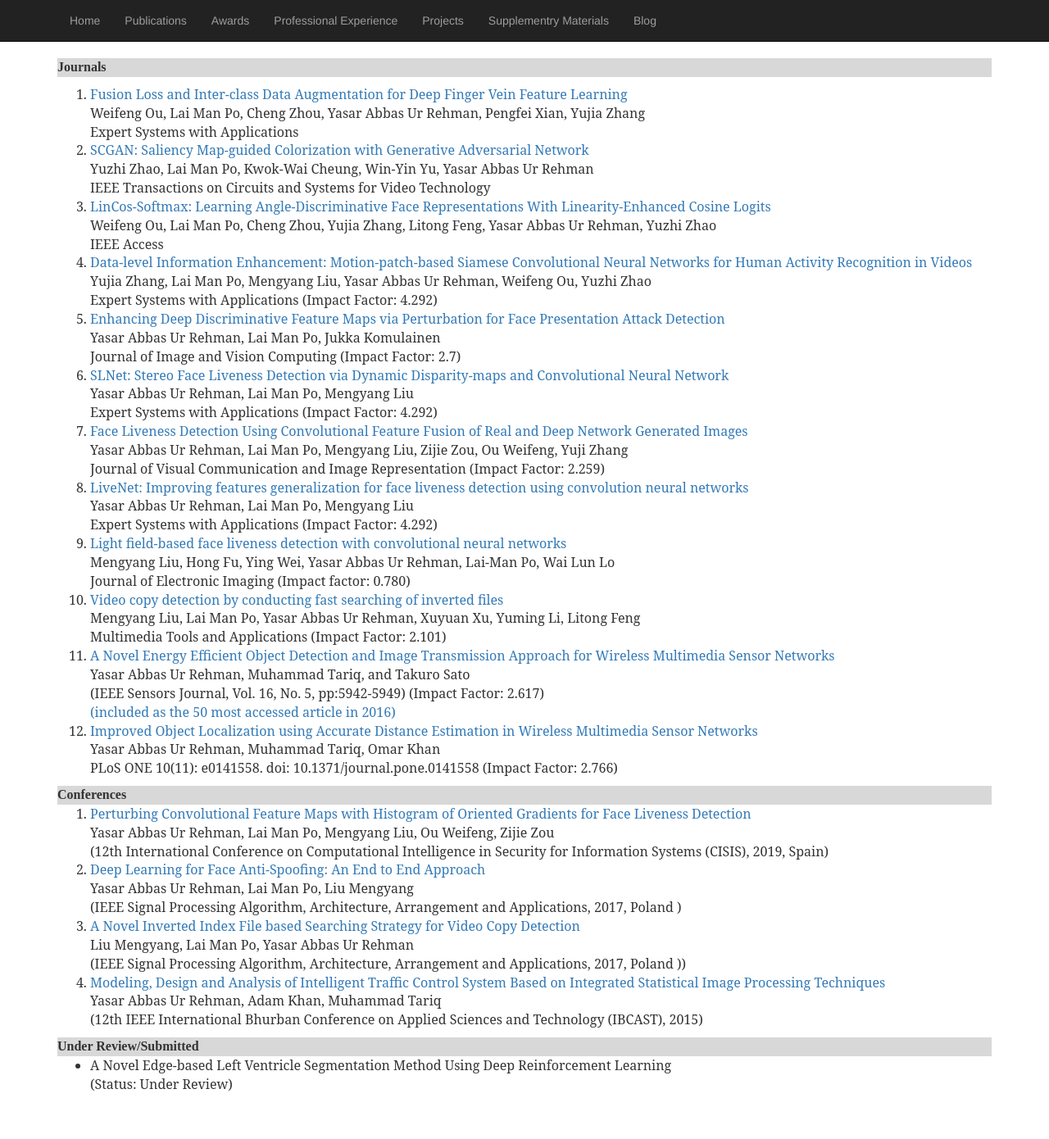
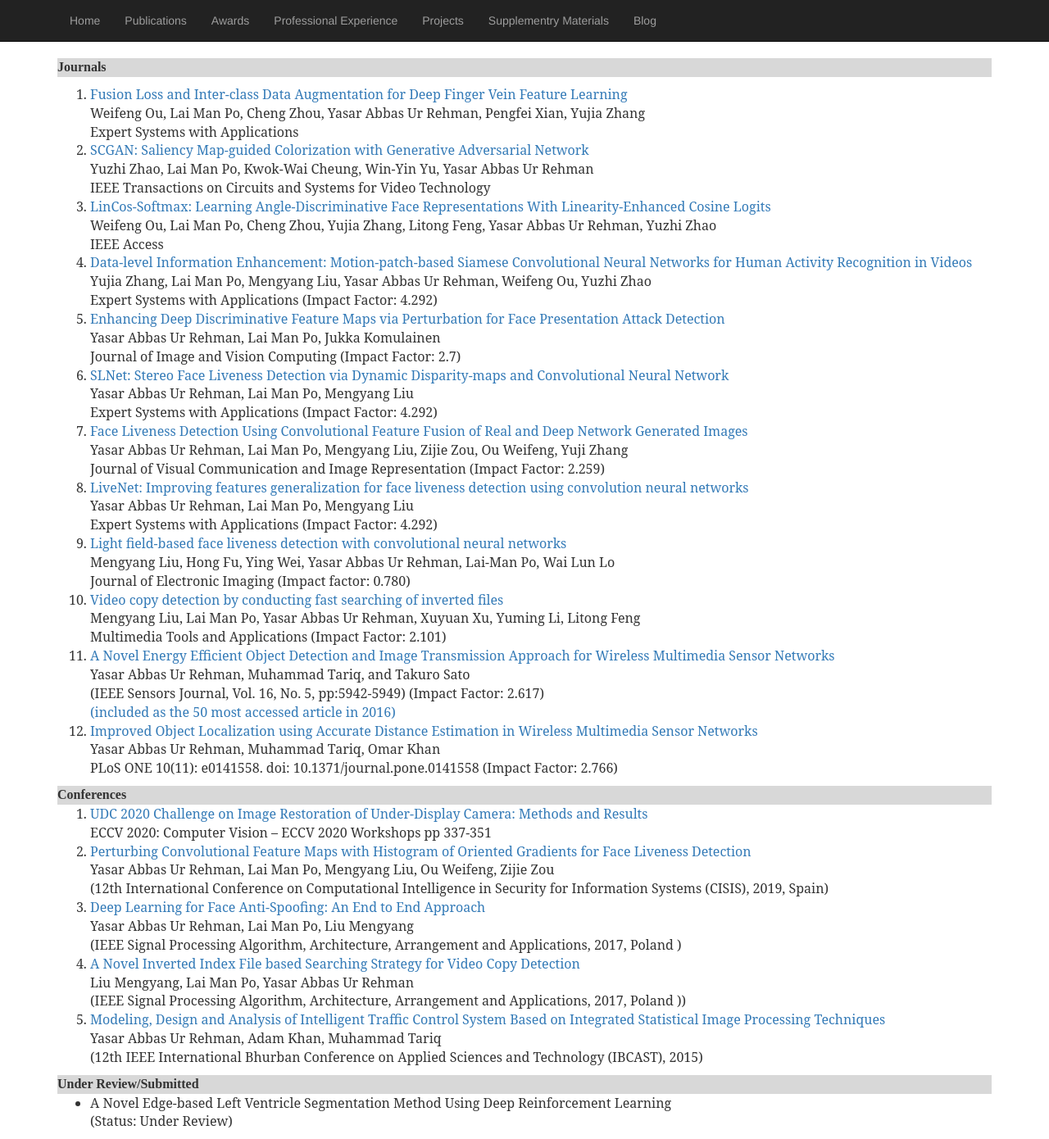
Before and after one commit to yasar-rehman/yasar, a Jekyll site: the page built from publications.html, in a window 1280 px wide. Shown: the whole page at 82% size. Built offline with Jekyll 4.4.1, drawn with Linux system fonts in a browser that asks for light colours; some web fonts are replaced; before the commit the page ends 1345 px from its top, so only the background shows below that.

Commit message:
Update publications.html

```diff
--- a/publications.html
+++ b/publications.html
@@ -87,6 +87,11 @@ PLoS ONE 10(11): e0141558. doi: 10.1371/journal.pone.0141558 (Impact Factor: 2.7
         						</font></td></tr></table>
 
 <ol type="1" style="font-family: 'Serif',Times New Roman; font-size: 16px">
+<li><a href="https://link.springer.com/chapter/10.1007/978-3-030-68238-5_26">
+UDC 2020 Challenge on Image Restoration of Under-Display Camera: Methods and Results
+</a> <br>
+ECCV 2020: Computer Vision – ECCV 2020 Workshops pp 337-351 </li>
+
 <li><a href="https://link.springer.com/chapter/10.1007/978-3-030-20005-3_1">
 Perturbing Convolutional Feature Maps with Histogram of Oriented Gradients for Face Liveness Detection
 </a> <br>
```
